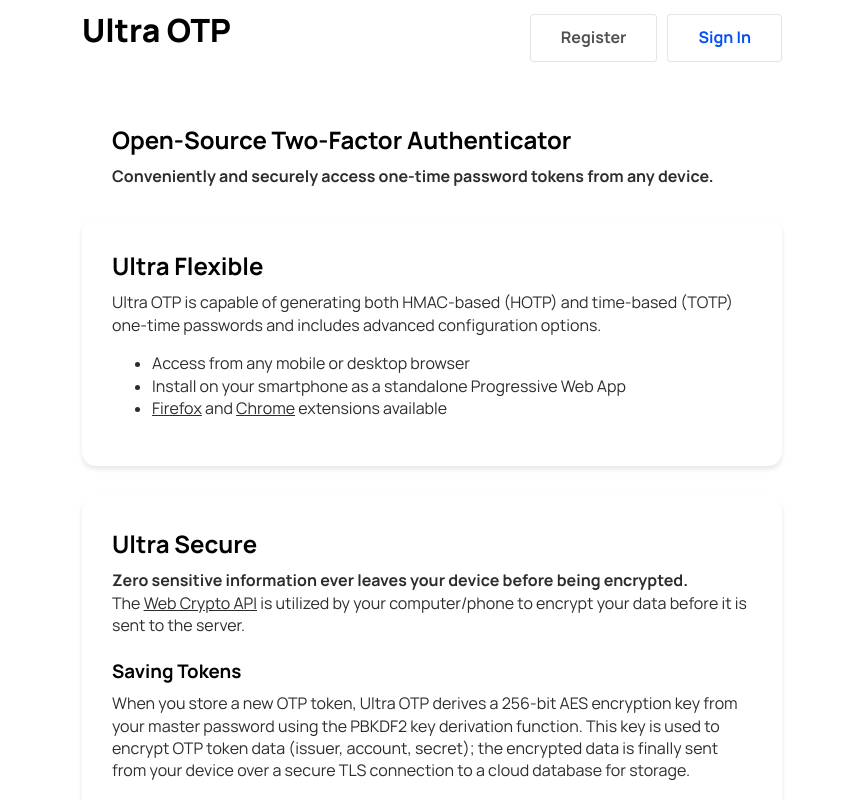
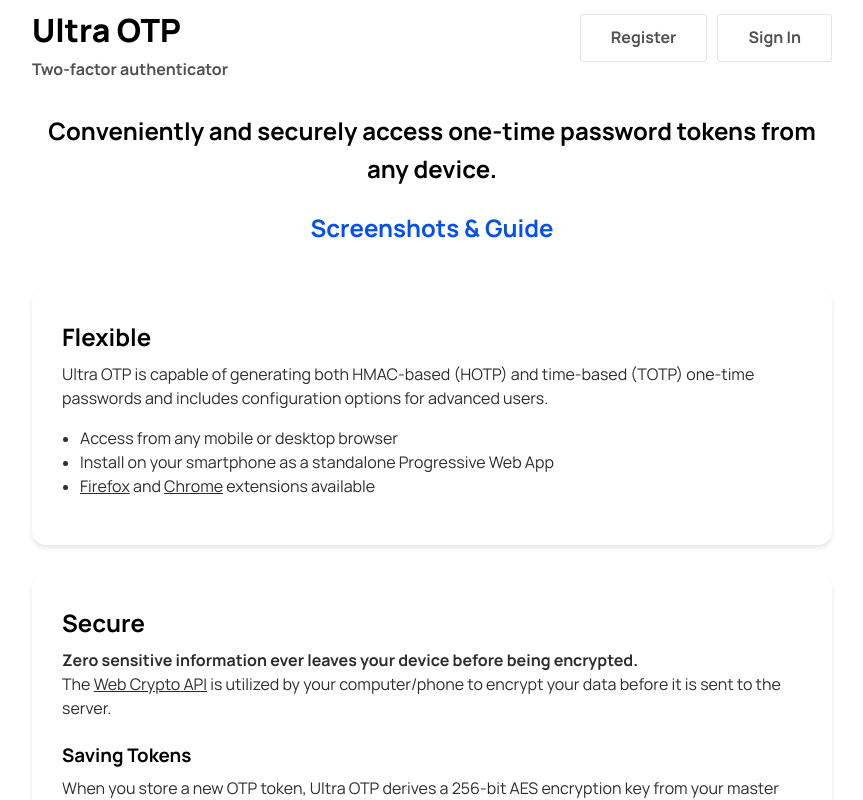
Before and after one commit to realmajortom/ultraotp, a React (Create React App) app in the folder client/: page / in a window 1280 px wide. Shown: the top 800 px of the page, without its empty margins (208-1071 px from the left). Built offline with nearby package versions, Linux system fonts and the light colour scheme.

Commit message:
new screenshots page

```diff
--- a/client/package.json
+++ b/client/package.json
@@ -1,6 +1,6 @@
 {
 	"name": "ultraotp-client",
-	"version": "1.1.6",
+	"version": "1.1.7",
 	"private": true,
 	"repository": {
 		"type": "git",
--- a/client/public/index.html
+++ b/client/public/index.html
@@ -3,12 +3,12 @@
 <head>
 	<meta charset='utf-8'/>
 	<link href='%PUBLIC_URL%/favicon.ico' rel='icon'/>
-	<meta content='width=device-width, initial-scale=1' name='viewport'/>
+	<meta content='width=device-width, initial-scale=1, user-scalable=nos' name='viewport'/>
 	<meta content='#121212' name='theme-color'/>
 	<meta content='Multi-device OTP tool' name='description'/>
 	<link href='%PUBLIC_URL%/apple_touch_icon.png' rel='apple-touch-icon'/>
 	<link href='%PUBLIC_URL%/manifest.json' rel='manifest'/>
-	<link href="https://fonts.googleapis.com/css?family=Roboto+Mono:500&display=block" rel="stylesheet">
+	<link href='https://fonts.googleapis.com/css?family=Roboto+Mono:500&display=block' rel='stylesheet'>
 	<title>Ultra OTP</title>
 </head>
 <body>
--- a/client/src/App.jsx
+++ b/client/src/App.jsx
@@ -1,5 +1,5 @@
 import React from 'react';
-import {BrowserRouter as Router, Switch, Route} from 'react-router-dom';
+import {BrowserRouter as Router, Route, Switch} from 'react-router-dom';
 import './styles/App.css';
 
 import Login from './components/user/Login';
@@ -8,6 +8,7 @@
 import List from './components/list/List';
 import Home from './components/Home';
 import Edit from './components/edit/Edit';
+import Screenshots from './components/Screenshots';
 
 
 export default function App() {
@@ -18,7 +19,8 @@
           <div className='App'>
 
             <Switch>
-              <Route path='/login'> <Login /> </Route>
+              <Route path='/screenshots'><Screenshots/></Route>
+              <Route path='/login'> <Login/> </Route>
               <Route path='/register'> <Register /> </Route>
               <Route path='/new'> <EntryPage/> </Route>
               <Route path='/list'> <List/></Route>
--- a/client/src/components/Home.jsx
+++ b/client/src/components/Home.jsx
@@ -12,30 +12,33 @@
 		return (
 			<div>
 
-				<header className='homeHeader'>
+				<header className='homeHeader landingWrapper'>
 
 					<div className='homeTitles'>
 						<h1>Ultra OTP</h1>
+						<h4>Two-factor authenticator</h4>
 					</div>
 
-					<nav className='homeLinksWrapper'>
-						<Link to='/register' className='primaryBtn alertBtn cancelBtn btnFlex'>Register</Link>
-						<Link to='/login' className='primaryBtn alertBtn'>Sign In</Link>
-					</nav>
+					<div>
+						<nav className='homeLinksWrapper'>
+							<Link to='/register' className='primaryBtn alertBtn cancelBtn btnFlex'>Register</Link>
+							<Link to='/login' className='primaryBtn cancelBtn alertBtn'>Sign In</Link>
+						</nav>
+					</div>
 
 				</header>
 
 				<main>
 
 					<section className='introSection'>
-						<h2>Open-Source Two-Factor Authenticator</h2>
-						<p><strong>Conveniently and securely access one-time password tokens from any device.</strong></p>
+						<h2>Conveniently and securely access one-time password tokens from any device.</h2>
+						<Link to='/screenshots' className='primaryBtn noBorder'><h2>Screenshots & Guide</h2></Link>
 					</section>
 
 
 					<section>
-						<h2>Ultra Flexible</h2>
-						<p>Ultra OTP is capable of generating both HMAC-based (HOTP) and time-based (TOTP) one-time passwords and includes advanced configuration options.</p>
+						<h2>Flexible</h2>
+						<p>Ultra OTP is capable of generating both HMAC-based (HOTP) and time-based (TOTP) one-time passwords and includes configuration options for advanced users.</p>
 						<ul className='postHList'>
 							<li>Access from any mobile or desktop browser</li>
 							<li>Install on your smartphone as a standalone Progressive Web App</li>
@@ -50,7 +53,7 @@
 
 
 					<section>
-						<h2>Ultra Secure</h2>
+						<h2>Secure</h2>
 						<p><strong>Zero sensitive information ever leaves your device before being encrypted.</strong><br/>The <a
 							href='https://developer.mozilla.org/en-US/docs/Web/API/SubtleCrypto'
 							target='_blank'
@@ -86,7 +89,7 @@
 
 
 					<section>
-						<h2>Ultra Private</h2>
+						<h2>Private</h2>
 						<p className='preListP'>Ultra OTP is built from the ground up to ensure user privacy and security.</p>
 						<ul className='postPList'>
 							<li>No personal information is needed to create an account</li>
--- /dev/null
+++ b/client/src/components/Screenshots.jsx
@@ -0,0 +1,93 @@
+import React from 'react';
+import {Link} from 'react-router-dom';
+
+export default function Screenshots() {
+	return (
+		<div>
+
+			<header className='homeHeader'>
+				<div className='homeTitles'><h1>Guide</h1></div>
+
+				<nav className='homeLinksWrapper'>
+					<Link to='/' className='primaryBtn alertBtn cancelBtn'>Back</Link>
+				</nav>
+			</header>
+
+			<main>
+
+				<section className='screenshotSection'>
+					<h2>Add Ultra OTP to homescreen</h2>
+					<p>Ultra OTP is a Progressive Web App, which means it can function like a native app on your device! The app takes up very little space (&lt;2mb), updates automatically, and uses little data.</p>
+
+					<div className='ssMultiWrapper'>
+						<div className='ssImgWrapper'>
+							<p>Android</p>
+							<img src='https://ultraotp.com/nocache/media/add-to-hs_android.gif'
+									 alt='Add to Homescreen on Android'
+									 className='ssImg'/>
+						</div>
+
+						<div className='ssImgWrapper'>
+							<p>iPhone</p>
+							<img src='https://ultraotp.com/nocache/media/add-to-hs_iphone.gif'
+									 alt='Add to Homescreen on iPhone'
+									 className='ssImg ssImgIphone'/>
+						</div>
+					</div>
+				</section>
+
+
+				<section className='screenshotSection'>
+					<h2>Add a token</h2>
+
+					<div className='ssImgWrapper'>
+						<p>If your token issuer provides a QR code for generating tokens, simply tap the <em>Scan</em> button at the bottom of the home page to open the scanner. Ultra OTP will request permission to use your device's camera. You can also manually enter the provided secret by hitting the <em>Form</em> button.
+						</p>
+						<img src='https://ultraotp.com/nocache/media/scanning.png' alt='QR Scanner' className='ssImg'/>
+					</div>
+
+					<div className='ssLargeMultiWrapper followUp'>
+						<p>After scanning, the entry form will open, so you can confirm the details. I recommend entering the account username or email address in the <em>Label</em> field. For advanced configuration, click on <em><span
+							style={{whiteSpace: 'nowrap'}}>More Options</span></em>.</p>
+
+						<div className='ssMultiWrapper'>
+							<div className='ssImgWrapper'>
+								<img src='https://ultraotp.com/nocache/media/entry-form.png' alt='Entry Form' className='ssImg'/>
+							</div>
+							<div className='ssImgWrapper'>
+								<img src='https://ultraotp.com/nocache/media/entry-form-advanced.png'
+										 alt='Advanced Entry Options'
+										 className='ssImg'/>
+							</div>
+						</div>
+					</div>
+				</section>
+
+
+				<section className='screenshotSection'>
+					<h2>Token list</h2>
+
+					<div className='ssMultiWrapper'>
+						<div className='ssImgWrapper'>
+							<p>Tap token to copy code</p>
+							<img src='https://ultraotp.com/nocache/media/copy-token.gif'
+									 alt='Tap token to copy to clipboard'
+									 className='ssImg'/>
+						</div>
+
+						<div className='ssImgWrapper'>
+							<p>Drag token left to edit</p>
+							<img src='https://ultraotp.com/nocache/media/edit-token.gif'
+									 alt='Slide token to the left to edit'
+									 className='ssImg'/>
+						</div>
+					</div>
+
+				</section>
+
+
+			</main>
+
+		</div>
+	);
+}
--- a/client/src/styles/App.css
+++ b/client/src/styles/App.css
@@ -6,17 +6,22 @@
 .App {
 	font-family: 'Manrope', sans-serif;
 	margin: auto;
-	max-width: 700px;
+	max-width: 800px;
 	padding-top: 4px;
 	width: 94%;
 }
 
-h1, h2 {
+h1, h2, h4 {
 	margin: 0;
 }
 
 h1 {
 	font-weight: 800;
+	user-select: none;
+}
+
+h4 {
+	color: rgb(80, 80, 80);
 	user-select: none;
 }
 
@@ -42,6 +47,10 @@
 	margin-right: 10px;
 }
 
+.landingWrapper {
+	flex-basis: 0;
+}
+
 main h3 {
 	margin-bottom: 0;
 }
@@ -56,7 +65,7 @@
 
 
 main p, .postHList {
-	line-height: 1.4;
+	line-height: 1.5;
 	margin-top: 6px;
 }
 
@@ -66,6 +75,11 @@
 
 .postPList {
 	margin-top: 0;
+}
+
+.postPList, .postHList {
+	line-height: 1.5;
+	padding-inline-start: 18px;
 }
 
 main section {
@@ -78,8 +92,15 @@
 }
 
 .introSection {
+	align-items: center;
 	box-shadow: none;
-	padding-bottom: 0;
+	display: flex;
+	flex-flow: column nowrap;
+	padding: 0;
+}
+
+.introSection h2 {
+	text-align: center;
 }
 
 footer {
@@ -87,6 +108,75 @@
 	display: flex;
 	justify-content: space-evenly;
 	padding: 30px 0;
+}
+
+
+/**************** Screenshots ****************/
+.screenshotSection {
+	align-items: center;
+	box-shadow: none;
+	display: flex;
+	flex-flow: column nowrap;
+}
+
+.ssLargeMultiWrapper {
+
+}
+
+.ssMultiWrapper {
+	align-items: center;
+	display: flex;
+	flex-flow: row wrap;
+	justify-content: space-between;
+	width: 100%;
+}
+
+.ssImgWrapper {
+	align-items: center;
+	display: flex;
+	flex-flow: column nowrap;
+	margin-top: 20px;
+}
+
+.followUp {
+	border-top: rgba(0, 0, 0, 0.1) solid 1px;
+	margin-top: 40px;
+	padding-top: 15px;
+	width: 100%;
+}
+
+.screenshotSection p {
+	text-align: center;
+}
+
+.ssImg {
+	border-radius: 6px;
+	box-shadow: 0 3px 5px rgba(0, 0, 0, 0.10);
+	height: 633px;
+	margin: 0 6px;
+}
+
+@media (max-width: 729px) {
+	.ssMultiWrapper .ssImg {
+		height: 500px;
+	}
+}
+
+@media (max-width: 589px) {
+	.ssMultiWrapper {
+		align-items: center;
+		flex-flow: column nowrap;
+	}
+
+	.ssMultiWrapper .ssImg {
+		height: auto;
+	}
+
+	.ssImg {
+		height: auto;
+		max-width: 380px;
+		width: 80vw;
+	}
 }
 
 
@@ -120,6 +210,11 @@
 
 .primaryBtn:active {
 	background-color: rgba(0, 0, 0, 0.1);
+}
+
+.noBorder {
+	border-color: transparent;
+	margin-top: 10px;
 }
 
 .logoutBtn {
@@ -557,8 +652,32 @@
 		color: #50b5ff;
 	}
 
+	.primaryBtn h2 {
+		color: #50b5ff;
+	}
+
+	.noBorder {
+		background-color: #121212;
+	}
+
+	.screenshotSection {
+		background-color: #121212;
+	}
+
+	.followUp {
+		border-top: #adadad solid 1px;
+	}
+
 	.primaryBtn:hover, .primaryBtn:focus {
 		background-color: #5e6469;
+	}
+
+	.noBorder:hover, .noBorder:focus {
+		background-color: #222222;
+	}
+
+	.noBorder:active {
+		background-color: #3c4043;
 	}
 
 	main a:hover, main a:focus, main a:active, footer a:hover, footer a:focus, footer a:active {
```
Also changed, not shown: 12 other files (tests, documents, lock files or other folders).
